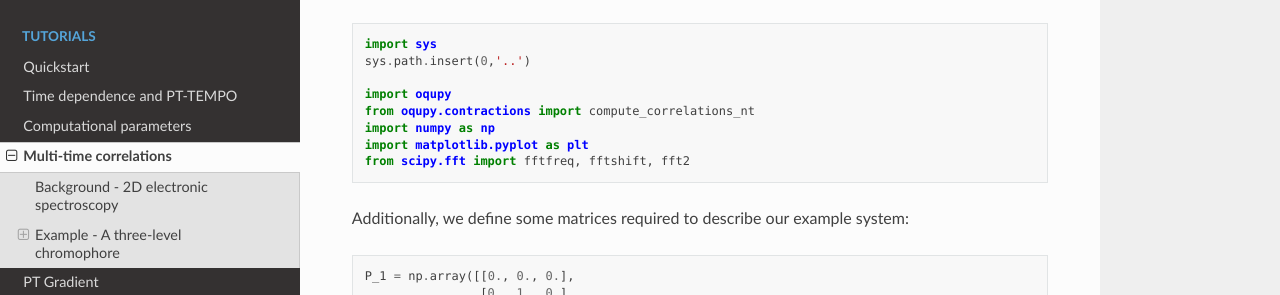
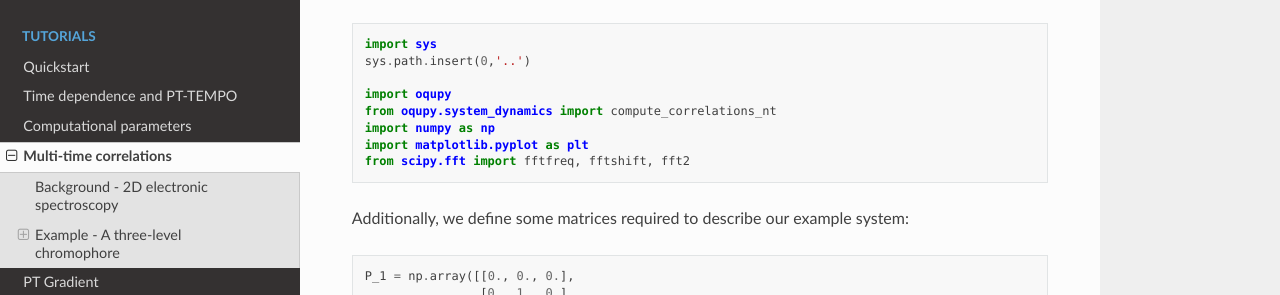
Before and after one commit to tempoCollaboration/OQuPy, a Sphinx documentation site: the page built from docs/pages/tutorials/n_time_correlations.rst, in a window 1280 px wide and 900 px high, scrolled down 437 px. Shown: the part 156-451 px from the top of the window. Built offline with Sphinx 7.4.7 and the Read the Docs theme 3.1.0, drawn with Linux system fonts in a browser that asks for light colours.

Commit message:
Remove trailing commas and correct module load

```diff
--- a/docs/pages/tutorials/n_time_correlations.rst
+++ b/docs/pages/tutorials/n_time_correlations.rst
@@ -43,7 +43,7 @@ and plot the results:
     sys.path.insert(0,'..')
 
     import oqupy
-    from oqupy.contractions import compute_correlations_nt
+    from oqupy.system_dynamics import compute_correlations_nt
     import numpy as np
     import matplotlib.pyplot as plt
     from scipy.fft import fftfreq, fftshift, fft2
```
Also changed, not shown: 1 other file.
